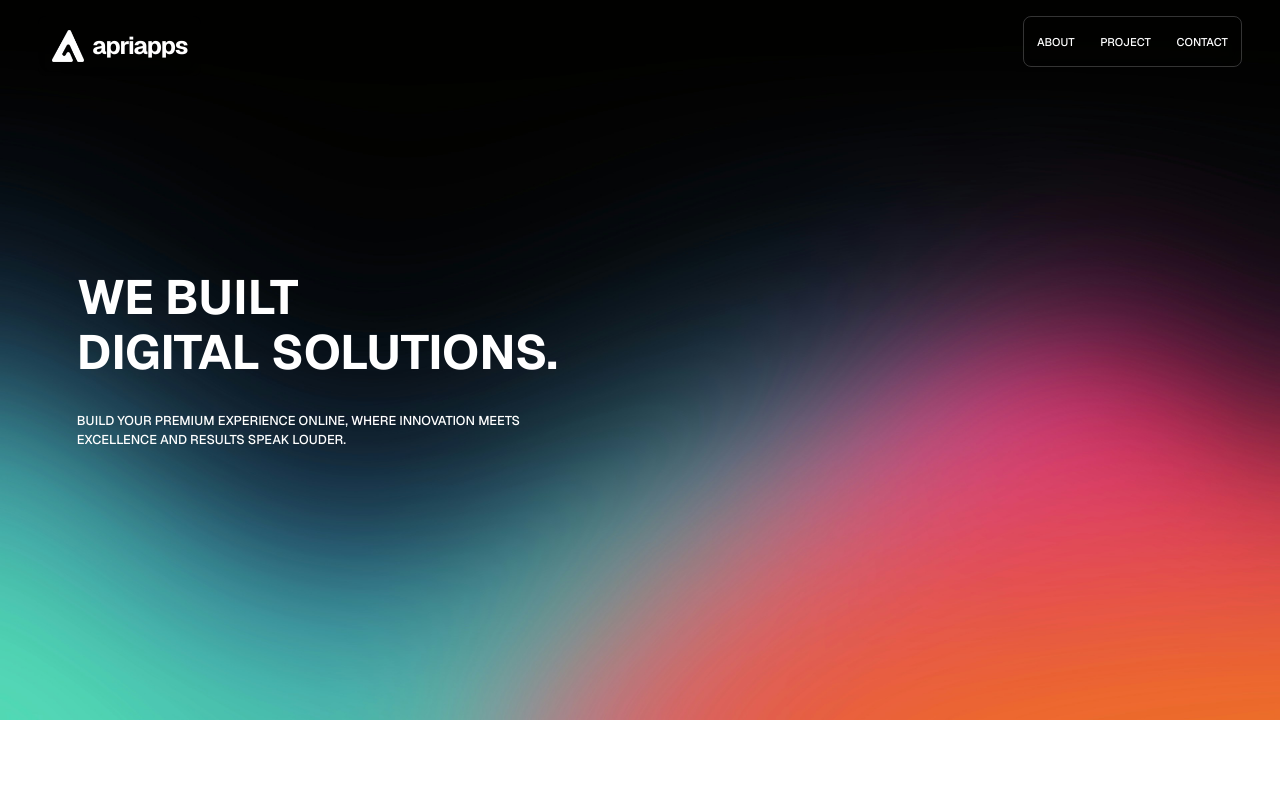
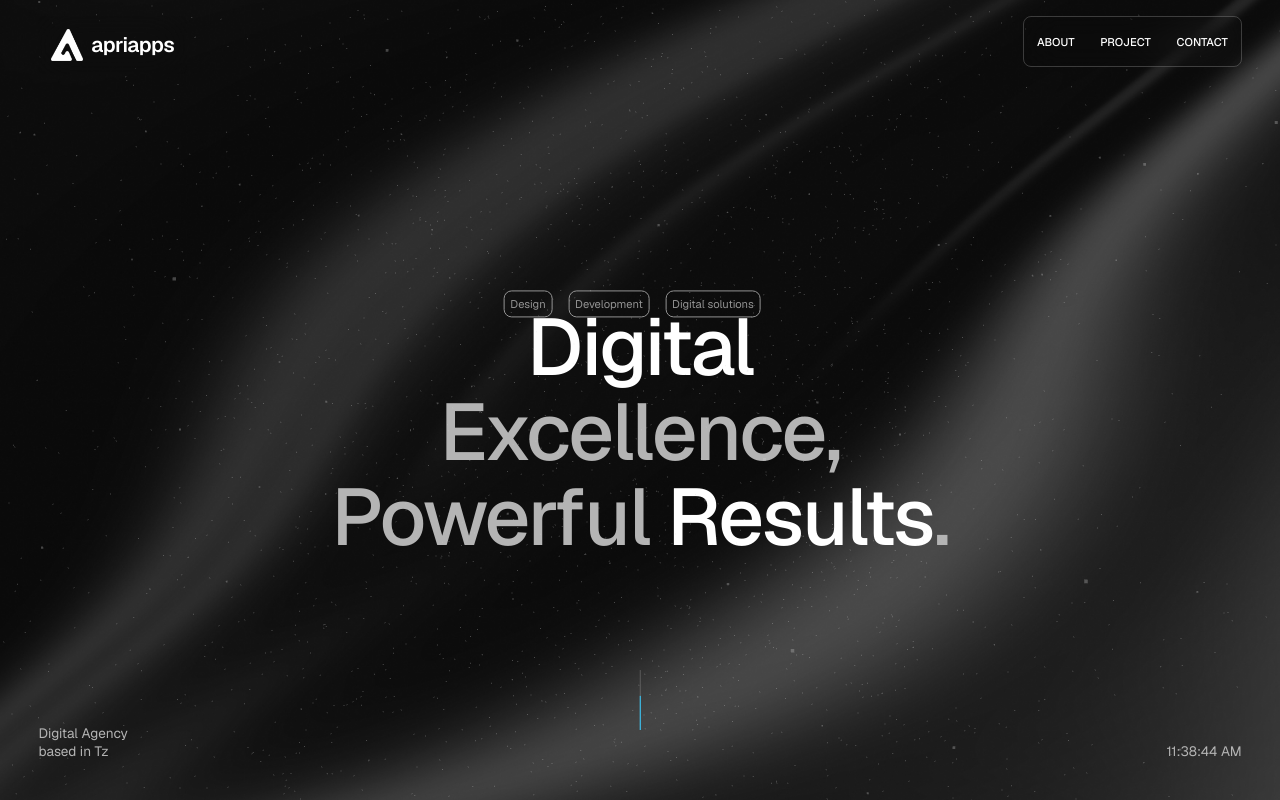
Before and after one commit to pascalbundala/Apriapps, a React (Vite) app: page / in a window 1280 px wide. Shown: the top 800 px of the page. Built offline with nearby package versions, Linux system fonts and the light colour scheme.

Commit message:
hero section and few welcome section

```diff
--- a/index.html
+++ b/index.html
@@ -4,7 +4,7 @@
     <meta charset="UTF-8" />
     <!-- <link rel="manifest" href="/site.webmanifest"> -->
     <meta name="viewport" content="width=device-width, initial-scale=1.0" />
-    <title>apriapps Digital solution |Web & Mobile App Development Company</title>
+    <title>apriapps Digital solution | Web & Mobile App Development Company</title>
     <meta name="description" content="Apriapps is a digital solutions company specializing in website design, web applications, mobile app development, and custom software to help businesses grow online.">
     <link rel="apple-touch-icon" sizes="180x180" href="/favicon/apple-touch-icon.png">
     <link rel="icon" type="image/png" sizes="32x32" href="/favicon/favicon-32x32.png">
@@ -14,12 +14,13 @@
      <link rel="apple-touch-icon" sizes="180x180" href="/apple-touch-icon.png">
     <link rel="icon" type="image/png" sizes="32x32" href="/favicon-32x32.png">
     <link rel="icon" type="image/png" sizes="16x16" href="/favicon-16x16.png">
-<link rel="manifest" href="/favicon/site.webmanifest">
+    <link rel="manifest" href="/favicon/site.webmanifest">
 
     <!-- <link rel="manifest" href="/favicon/manifest.json"> -->
     <link rel="preconnect" href="https://fonts.googleapis.com">
     <link rel="preconnect" href="https://fonts.gstatic.com" crossorigin>
-    <link href="https://fonts.googleapis.com/css2?family=Geist:wght@100..900&family=Inter:ital,opsz,wght@0,14..32,100..900;1,14..32,100..900&family=Kaushan+Script&family=Merriweather+Sans:ital,wght@0,300..800;1,300..800&family=Merriweather:ital,opsz,wght@0,18..144,300..900;1,18..144,300..900&display=swap" rel="stylesheet">
+    <link href="https://fonts.googleapis.com/css2?family=Geist:ital,wght@0,100..900;1,100..900&display=swap" rel="stylesheet">
+
   </head>
   <body>
     <div id="root"></div>
--- a/package.json
+++ b/package.json
@@ -11,8 +11,8 @@
   },
   "dependencies": {
     "@gsap/react": "^2.1.2",
-    "@react-three/fiber": "^9.4.2",
-    "@types/three": "^0.182.0",
+    "@react-three/drei": "^10.7.7",
+    "@react-three/fiber": "^9.6.1",
     "gsap": "^3.13.0",
     "lenis": "^1.3.21",
     "lucide-react": "^0.562.0",
@@ -20,7 +20,7 @@
     "react-dom": "^19.1.1",
     "react-router-dom": "^7.13.0",
     "split-type": "^0.3.4",
-    "three": "^0.182.0"
+    "three": "^0.184.0"
   },
   "devDependencies": {
     "@eslint/js": "^9.36.0",
--- a/src/components/navbar/Navbar.css
+++ b/src/components/navbar/Navbar.css
@@ -21,16 +21,15 @@
     align-items: center;
     padding: 0;
     text-decoration: none;
-    backdrop-filter: blur(10px);
+    backdrop-filter: blur(20px);
     padding: 0.8rem;
     border-radius:var(--border-radius);
-    border: 1px solid rgba(255, 255, 255, 0.204);
+    border: 1px solid rgba(var(--accent-color), 0.7);
     transition: border-color 0.6s ease;
-    border-color: rgba(255, 255, 255, 0);
 }
 
 .border{
-   border-color: rgba(255, 255, 255, 0.204);
+    border: 1px solid rgba(var(--accent-color), 0.8);
 }
 .logo:hover{
     text-decoration: none;
@@ -42,13 +41,13 @@
     margin-left: 0.5rem;
 }
 .logo .name-app h2{
-    font-size: 1.5rem;
-    font-weight: 700;
+    font-size: 1.3rem;
+    font-weight: 600;
     color: var(--white-color);
     text-align: start;
     padding: 0;
     margin: 0;
-    letter-spacing: -1px;
+    letter-spacing: -0.5px;
     font-family: "Geist", sans-serif;
 }
 
@@ -73,7 +72,7 @@
     display: flex;
     flex-flow: row nowrap;
     justify-content: center;
-    backdrop-filter: blur(10px);
+    backdrop-filter: blur(20px);
     border: 1px solid rgba(255, 255, 255, 0.204);
     border-radius:var(--border-radius);
 }
@@ -103,7 +102,7 @@
     display: flex;
     justify-content: flex-end;
     align-items: center;
-    backdrop-filter: blur(10px);
+    backdrop-filter: blur(20px);
     border: 1px solid rgba(255, 255, 255, 0.204);
     border-radius:var(--border-radius);
     display: none;
--- a/src/index.css
+++ b/src/index.css
@@ -24,8 +24,8 @@
     }
 
     .padding-space{
-        padding-left: 6%;
-        padding-right: 6%;
+        padding-left: 3%;
+        padding-right: 3%;
     }
     html.no-scroll {
         font: inherit;
@@ -75,7 +75,7 @@
     .span-highlight{
         font-size: 3rem;
         font-weight: 500;
-        font-family: "Kaushan Script",cursive;
+        font-family: "Geist", sans-serif;
         text-transform: capitalize;
         color: var(--white-color);
     }
@@ -158,7 +158,6 @@
         font-size: 3rem;
         line-height: 3.4rem;
         font-weight: 500;
-        text-transform: uppercase;
     }
 
     .title-bold-extra{
@@ -203,19 +202,17 @@
     /* white color */
     --primary_color: #ffffff;
     --white-color:#ffffff;
-    --white-fade-color:#aaa;
+    --white-fade-color:#b4b4b4;
     --dark-white:#edf1f2;
 
-    /*accent color  */
-    /* --accent-color:#00f2ff; */
-    --accent-color:#46F4FF;
+    --accent-color:#33ccff;
 
     /* black color */
-    /* --black-color:#1c1f24; */
-    /* --black-color:#202020; */
     --black-color:#0F172A;
     --black-2-color:#181b1f;
     --black-fade-color:#161616;
+
+    --text-color:#212121;
 
     /* border-color */
     --border-color:#e5e5e5;
@@ -239,12 +236,12 @@
 
 @media screen and (max-width:480px) {
 
-        .larger-h1{
+        /* .larger-h1{
             text-align: center;
             margin: auto auto;
             font-size: 2.3rem;
             line-height: 2.3rem;
-        }
+        } */
 
         .title-bold-extra{
             font-size: 2rem;
--- a/src/pages/About/About.jsx
+++ b/src/pages/About/About.jsx
@@ -2,7 +2,6 @@ import Navbar from "../../components/navbar/Navbar";
 import './about.css';
 import Footer from "../../components/footer/Footer";
 import Form from "../../components/form/Form";
-import { Const } from "three/tsl";
 
 const sts=[{no:"08", name:"years"},{no:"12", name:"projects"},{no:"120", name:"clients"},{no:"12", name:"countries"},]
 
--- a/src/pages/Home/hero/hero.css
+++ b/src/pages/Home/hero/hero.css
@@ -1,83 +1,138 @@
 .hero{
   width: 100%;
-  height: 90vh;
+  height: 100vh;
   position: relative;
+  display: flex;
   justify-content: center;
-  padding: 0rem 0 0 0;
-  background-image: url(/bgimage.jpg);
+  background-color: #161616;
+  background-image: url("/new-bg.jpg");
   background-position: center;
-  background-repeat: no-repeat;
-  background-size: cover;
-  background-attachment: fixed;
-}
-
-.hero .larger-h1{
-  width: 50%;
-  color: var(--white-color);
-  font-weight: 700;
-}
-
-.hero .details{
-  width: 100%;
-  padding: 0;
-  margin-top: 3rem;
-  display: flex;
-  flex-flow: column nowrap;
-  align-items: center;
-
-}
-
-.hero .title-bold,.hero .small-title{
-  width: 40%;
-  text-align: start;
-  padding: 0;
-  color: var(--white-color);
-  font-weight: 500;
-  margin-top: 2rem;
-  text-transform: uppercase;
-}
-
-.video-c {
-  position: relative;
-  width: 500px;
-  height: 500px;
-  display: block;
-  margin-top: 3rem;
-  background: url("/bgimage.jpg");
   background-repeat: no-repeat;
   background-attachment: fixed;
   background-size: cover;
-
+  overflow: hidden;
 }
 
-.background-video {
-  display: block;
+
+.hero .larger-h1{
+  width: fit-content;
+  color: var(--white-fade-color);
+  margin-top: 2rem;
+  font-weight: 500;
+  font-size: 5rem;
+  line-height:5.3rem;
+  text-transform: capitalize;
+  letter-spacing: -2px;
+  text-align: center;
   position: absolute;
-  width: 0%;
-  height:0%;
   top: 50%;
   left: 50%;
-  transform: translate(-50%, -50%);
-  object-fit: cover;
-  border-radius: var(--border-radius);
+  transform: translate(-50%,-50%);
 }
 
-.details{
+.hero .larger-h1 .white-span{
+  color: var(--white-color);
+}
+
+.hero .span-list{
+  width: fit-content;
+  height: fit-content;
+  color: var(--white-fade-color);
+  align-self: center;
+  position: absolute;
+  top: 38%;
+  left: 50%;
+  transform: translate(-50%,-50%);
+}
+
+.span-list span{
+  border: 0.5px solid var(--white-fade-color);
+  font-size: 0.7rem;
+  margin-right: 1rem;
+  padding: 0.35rem;
+  border-radius: var(--border-radius);
+  color: var(--white-fade-color);
+  opacity: 0.8;
+}
+
+.scroll{
+  position: absolute;
+  bottom: 5%;
+  left: 50%;
+  transform: translate(-50%,-50%);
+}
+
+ .scroll-container {
+  position: absolute;
+  bottom: 30px;
+  left: 50%;
+  transform: translateX(-50%);
+  width: 0.5px;
+  height: 60px;
+  background: rgba(255, 255, 255, 0.2);
+  overflow: hidden;
+}
+
+.location{
+  position: absolute;
+  bottom: 40px;
+  left: 3%;
+  color: var(--white-fade-color);
+  font-size: 0.85rem;
+}
+.time-location{
+  position: absolute;
+  bottom: 40px;
+  right: 3%;
+  color: var(--white-fade-color);
+  font-size: 0.85rem;
+}
+
+.hero .container p{
+  font-size: 0.70rem;
+  line-height: 1rem;
+  text-transform: uppercase;
+  font-weight: 500;
+  width: fit-content;
+}
+
+.canvas-container{
+  width: 100vw;
+  height: 100vh;
+  position: fixed;
+  top: 0;
+  left: 0;
+  inset: 0;
+  z-index: 0;
+}
+
+.canvas-container .canvas {
+  width: 100% !important;
+  height: 100% !important;
+  display: block;
+}
+
+.scroll-line {
+  display: block;
   width: 100%;
+  height: 100%;
+  background: var(--accent-color);
+  animation: scrollDown 4s ease-in-out infinite;
 }
-.content {
-  position: relative;
-  z-index: 2;
-  color: white;
-}
-/*
-.spacer-hero {
-  width: 100%;
-  height: 90vh;
-  display: block;
-} */
 
-@media screen and (max-width:480px) {
+  @keyframes scrollDown {
+    0% {
+      transform: translateY(-100%);
+    }
+    50% {
+      transform: translateY(0);
+    }
+    100% {
+      transform: translateY(100%);
+    }
+  }
+
+  @media screen and (max-width:480px) {
 
     .hero{
       padding: 8rem 0 0rem 0;
@@ -85,33 +140,100 @@
 
     .hero .larger-h1{
       width: 100%;
-      font-size: 2.3rem;
-      line-height: 2rem;
+      font-size: 1.4rem;
+      line-height: 1.5rem;
     }
 
-    .changing-span{
-      margin: 3rem;
-      font-size: 3rem;
+    .hero .span-list{
+      width: 80%;
+      top: 43%;
+      display: flex;
+      justify-content: center;
     }
 
-    .hero .details{
-      width: 100%;
-      align-items: center;
-      text-align: center;
-    }
-
-    .hero .details .small-title{
-    width: 80%;
-    text-align: center;
-    }
-
-    .video-c{
-      width: 200px;
-      height: 100px;
-    }
-
-    .spacer-hero{
-      height: 50vh;
+    .span-list span{
+      font-size: 0.65rem;
     }
 
   }
+
+  @media screen and (min-width:481px) and (max-width:768px) {
+
+    .hero{
+      padding: 8rem 0 0rem 0;
+    }
+
+    .hero .larger-h1{
+      width: 100%;
+      font-size: 3.4rem;
+      line-height: 3.4rem;
+    }
+
+    .hero .span-list{
+      width: 80%;
+      top: 40%;
+      display: flex;
+      justify-content: center;
+    }
+
+    .span-list span{
+      font-size: 0.75rem;
+    }
+
+  }
+
+  @media screen and (min-width:769px) and (max-width:1024px) {
+
+    .hero{
+      padding: 8rem 0 0rem 0;
+    }
+
+    .hero .larger-h1{
+      width: 100%;
+      font-size: 4.4rem;
+      line-height: 4.4rem;
+    }
+
+    .hero .span-list{
+      top: 40%;
+      display: flex;
+      justify-content: center;
+    }
+
+    .span-list span{
+      font-size: 0.75rem;
+    }
+
+    .location, .time-location{
+      font-size: 1.1rem;
+    }
+
+  }
+
+  @media screen and (min-width:2560px) {
+
+      .hero{
+        padding: 8rem 0 0rem 0;
+      }
+
+      .hero .larger-h1{
+        font-size: 8.4rem;
+        line-height: 8.4rem;
+      }
+
+      .hero .span-list{
+        top: 37%;
+        display: flex;
+        justify-content: center;
+      }
+
+      .span-list span{
+        font-size: 1.5rem;
+        padding: 1rem;
+      }
+
+      .location, .time-location{
+        font-size: 2.2rem;
+      }
+
+  }
--- a/src/pages/Home/hero/hero.jsx
+++ b/src/pages/Home/hero/hero.jsx
@@ -1,4 +1,4 @@
-import React, { useState, useEffect,useRef } from 'react';
+import React, { useState, useEffect,useRef,useMemo } from 'react';
 import './hero.css';
 import { gsap } from "gsap";
 import { useGSAP } from "@gsap/react";
@@ -9,59 +9,118 @@ import useMediaQuery from '../../../components/useMediaQuery';
 import FadeText from '../../../components/FadeText'
 
 
-const Hero = () => {
-  const containerHero=useRef(null);
-  const isMobile=useMediaQuery("(max-width:768px)");
+import { Canvas, useFrame, useThree } from "@react-three/fiber";
+import * as THREE from "three";
 
-  // useGSAP(()=>{
-  //     gsap.timeline({
-  //       scrollTrigger: {
-  //         trigger: ".video-c",
-  //         start:isMobile? "top 30%" :"top 30%",
-  //         end:isMobile? "bottom 20%" :"bottom top",
-  //         scrub: true,
-  //         pin: true,
-  //         invalidateOnRefresh: true,
-  //         markers: false
-  //       },
-  //     })
+function Particles() {
+  const pointsRef = useRef()
+  const { mouse, viewport } = useThree()
 
-  //   .to(".background-video", { autoAlpha:1,width: "100vw", height: isMobile ? "50vh" : "90vh", ease: "none" })
-  //   .to(".video-c",{width:"50%",autoAlpha:1});
+  const particlesPosition = useMemo(() => {
+    const particlesCount = 5000
+    const positions = new Float32Array(particlesCount * 3)
 
-  //   },
-  // {scope: containerHero});
+    for (let i = 0; i < particlesCount * 3; i++) {
+      positions[i] = (Math.random() - 0.5) * 15
+    }
+
+    return positions
+  }, [])
+
+  useFrame(() => {
+    if (!pointsRef.current) return
+
+    const targetX = mouse.x * viewport.width * 0.2
+    const targetY = mouse.y * viewport.height * 0.2
+
+    pointsRef.current.position.x = THREE.MathUtils.lerp(
+      pointsRef.current.position.x,
+      targetX,
+      0.05
+    )
+
+    pointsRef.current.position.y = THREE.MathUtils.lerp(
+      pointsRef.current.position.y,
+      targetY,
+      0.05
+    )
+
+    // subtle floating motion
+    pointsRef.current.rotation.y += 0.0005
+  })
 
   return (
+    <points ref={pointsRef}>
+      <bufferGeometry>
+        <bufferAttribute
+          attach="attributes-position"
+          count={particlesPosition.length / 3}
+          array={particlesPosition}
+          itemSize={3}
+        />
+      </bufferGeometry>
 
-    <div className="hero flex column padding-space " ref={containerHero}>
-
-      <FadeText>
-        <h1 className="larger-h1">
-          We  Built <br/>Digital Solutions.
-      </h1></FadeText>
+      <pointsMaterial
+        size={0.01}
+        color="#d0d0d0"
+        sizeAttenuation
+        transparent
+        opacity={0.3}
+        depthWrite={false}
+      />
+    </points>
+  )
+}
 
 
-      <FadeText>
-        <p className="small-title">
-         Build your premium experience online, where innovation meets excellence and results speak louder.
-      </p></FadeText>
 
-{/*
-      <div className="center-horizontal details">
-            <p className='title-bold-extra'>
-                Apriapps is a results-driven digital agency delivering precise, tailored solutions that help businesses achieve measurable growth. We create bespoke websites that not only look exceptional but also generate enquiries and drive real business impact.
-            </p>
 
-            <div className="video-c">
-               <video autoPlay muted loop playsInline className="background-video">
-                  <source src="/billboard.mp4" type="video/mp4"/>
-               </video>
+const Hero = () => {
+      const isMobile=useMediaQuery("(max-width:768px)");
+      const [time, setTime] = useState("");
+
+      useEffect(() => {
+        const updateTime = () => {
+          const currentTime = new Date().toLocaleTimeString("en-US", {
+            timeZone: "Africa/Dar_es_Salaam",
+            hour: "2-digit",
+            minute: "2-digit",
+            second: "2-digit",
+          });
+          setTime(currentTime);
+        };
+        updateTime();
+        const interval = setInterval(updateTime, 1000);
+        return () => clearInterval(interval);
+      }, []);
+
+  return (
+    <div className="hero flex column padding-space ">
+            <div className="span-list flex row center ">
+              <span>Design</span>
+              <span>Development</span>
+              <span>Digital solutions </span>
             </div>
-      </div> */}
-      {/* <div className="spacer-hero"></div> */}
+
+            <h1 className="larger-h1">
+              <span className='white-span'>Digital</span> Excellence,<br/>Powerful <span className='white-span'>Results</span>.
+            </h1>
+
+            <div className="scroll ">
+              <div className="scroll-container">
+                <span className="scroll-line"></span>
+              </div>
+            </div>
+
+            <p className='location'>Digital Agency <br/>based in Tz</p>
+            <p className='time-location'>{time}</p>
+
+          <div className="canvas-container">
+              <Canvas className="canvas">
+                <Particles />
+              </Canvas>
+          </div>
     </div>
-
   )
 }
 
--- a/src/pages/Home/welcome/welcome.jsx
+++ b/src/pages/Home/welcome/welcome.jsx
@@ -55,13 +55,11 @@ const Welcome = () => {
     { scope: containerWelcome }
   );
 
-{/* <span className='span-highlight'>growth</span>
-<span className='span-highlight'>digital solutions.</span> */}
-
   return (
     <>
       <div className='welcomeintro padding-space' ref={containerWelcome} >
         <FadeText>< Span title="Our Studio"/></FadeText>
+
         <p className='title-bold-extra' ref={welcomeText}>
           We transform technology into growth by delivering smart digital solutions. from custom software,web and mobile apps to cloud systems that help businesses succeed in the modern digital world.
         </p>
```
Also changed, not shown: src/pages/Home/welcome/welcome.css (+9 -8 lines), public/new-bg.jpg (added), 1 other file (tests, documents, lock files or other folders). Lines whose indentation alone changed are shown as unchanged.
